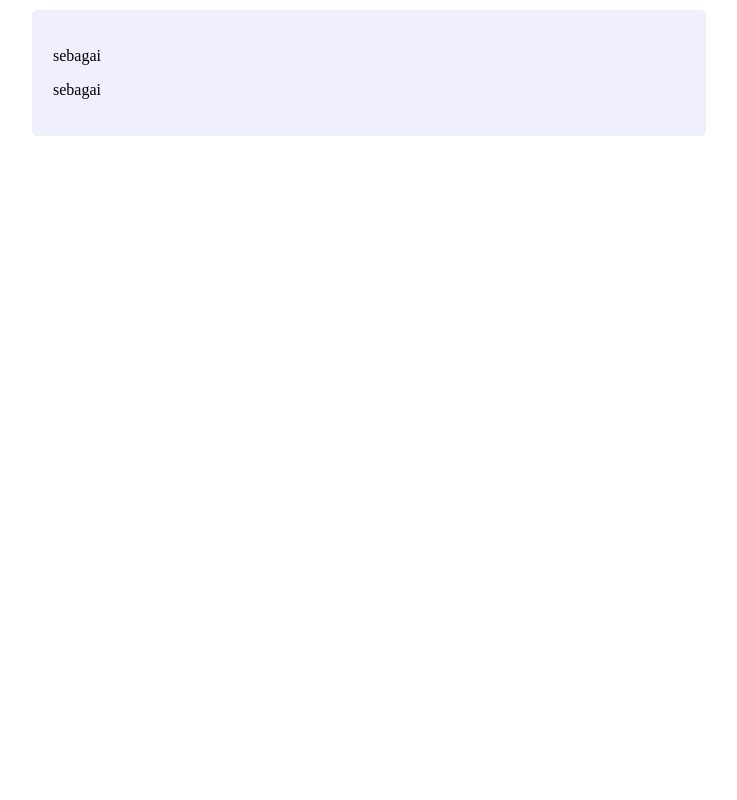
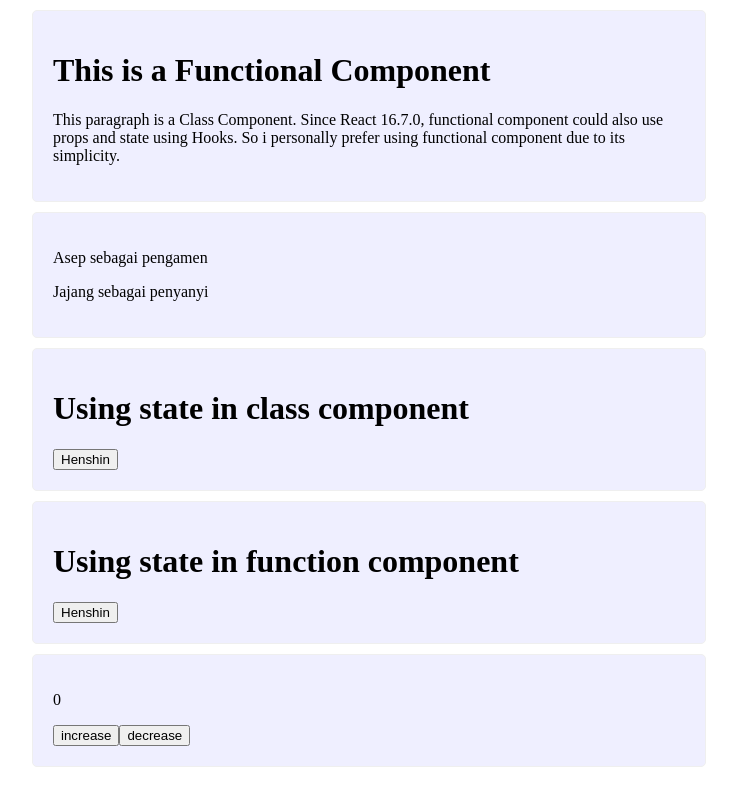
Before and after one commit to insgreeb-pro/Faustine, a Next.js app: page / in a window 1280 px wide. Shown: the whole page, without its empty margins (271-1008 px from the left). Built offline with nearby package versions, Linux system fonts and the light colour scheme.

Commit message:
list and key + css

```diff
--- a/components/property2.jsx
+++ b/components/property2.jsx
@@ -1,4 +1,4 @@
-function property2(data) {
+function property2({ data }) {
   return (
     <div>
       <p>
--- a/pages/index.jsx
+++ b/pages/index.jsx
@@ -10,17 +10,16 @@ export default () => (
     <Head>
       <title>skripsi</title>
     </Head>
-
-    {/* <Container title="sedboi.png">
+    <Container title="sedboi.png">
       <FuncComponent />
       <ClasComponent />
-    </Container> */}
+    </Container>
 
     <Container>
       <Properti />
     </Container>
 
-    {/* <Container>
+    <Container>
       <ClassState />
     </Container>
 
@@ -30,6 +29,6 @@ export default () => (
 
     <Container>
       <Counter />
-    </Container> */}
+    </Container>
   </div>
 )
```
